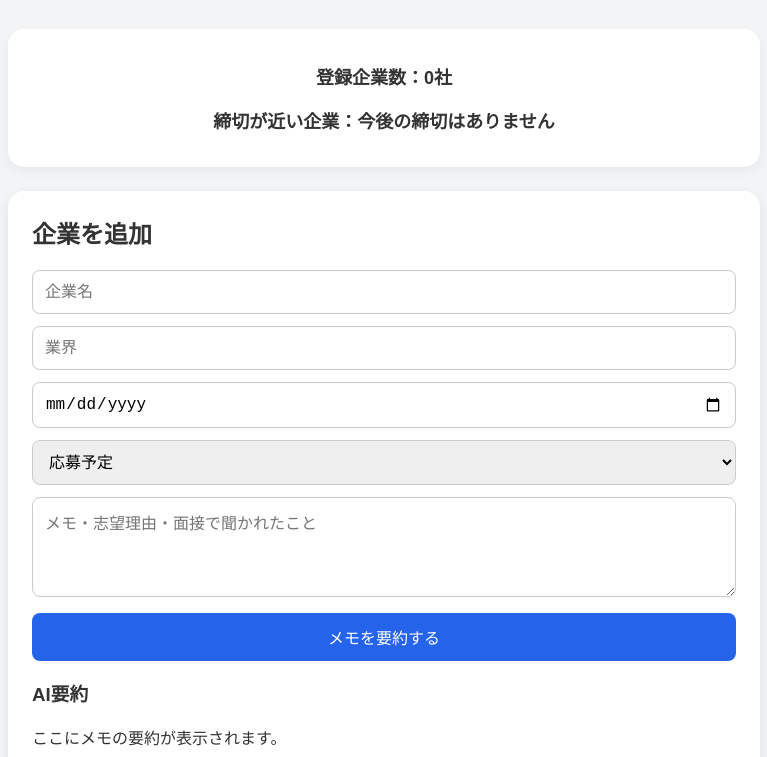
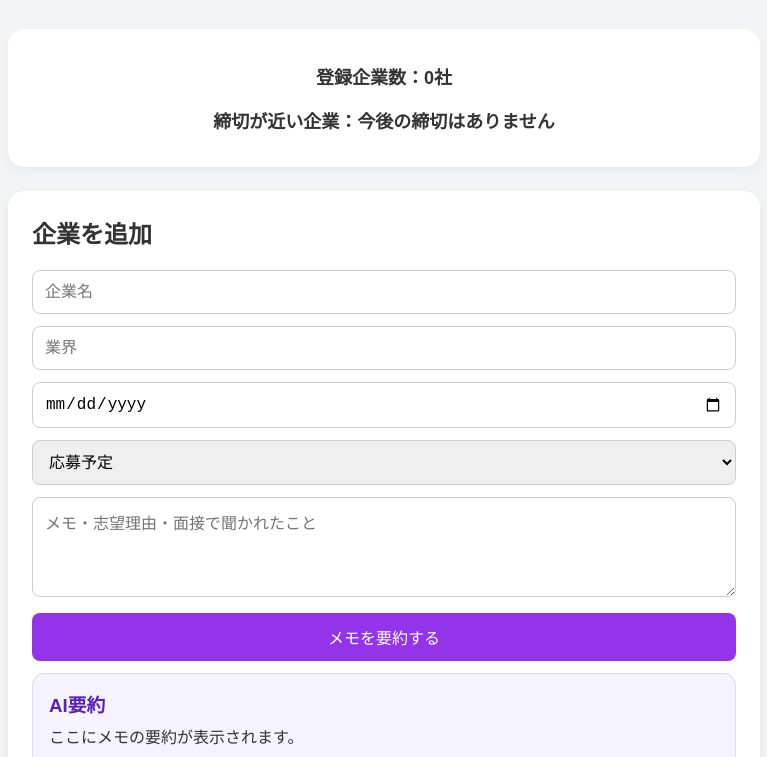
Before and after one commit to renjian218-byte/jobquest, a plain HTML site: page index.html in a window 1280 px wide. Shown: the part 179-936 px from the top of the page, without its empty margins (256-1023 px from the left). Drawn offline with Linux system fonts and the light colour scheme.

Commit message:
Refactor style.css with updated styles and new classes

```diff
--- a/style.css
+++ b/style.css
@@ -229,3 +229,31 @@ textarea {
 .sort-button:hover {
   background-color: #4338ca;
 }
+.summary-button {
+  margin-bottom: 12px;
+  background-color: #9333ea;
+}
+
+.summary-button:hover {
+  background-color: #7e22ce;
+}
+
+.ai-summary-box {
+  background-color: #f5f3ff;
+  border: 1px solid #ddd6fe;
+  border-radius: 12px;
+  padding: 16px;
+  margin-bottom: 16px;
+}
+
+.ai-summary-box h3 {
+  margin-top: 0;
+  margin-bottom: 8px;
+  color: #5b21b6;
+}
+
+.ai-summary-box p {
+  margin: 0;
+  line-height: 1.6;
+  color: #333;
+}
```
